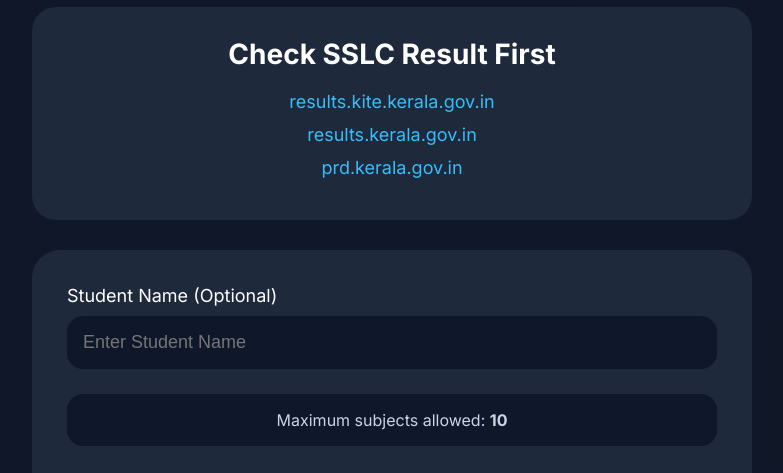
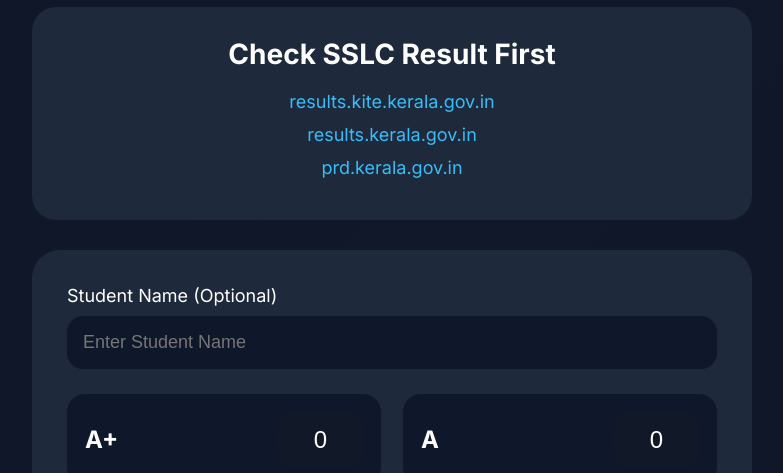
Before and after one commit to hameema-git/sslc-grade-calculator, a plain HTML site: page index.html in a window 1280 px wide. Shown: the part 320-793 px from the top of the page, without its empty margins (248-1031 px from the left). Drawn offline with Linux system fonts and the light colour scheme.

Commit message:
Initial commit4

```diff
--- a/index.html
+++ b/index.html
@@ -92,12 +92,12 @@
 
         <!-- NOTE -->
 
-        <div class="note-box">
+        <!-- <div class="note-box">
 
             Maximum subjects allowed:
             <strong>10</strong>
 
-        </div>
+        </div> -->
 
         <!-- GRADE GRID -->
 
```
